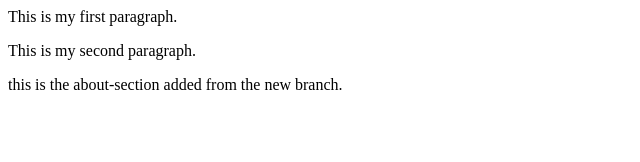
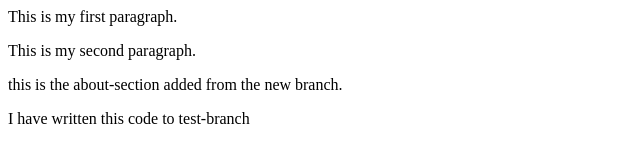
Before and after one commit to HimalDev-Bhandari/git-demo, a plain HTML site: page index.html in a window 1280 px wide. Shown: the whole page, without its empty margins (0-640 px from the left). Drawn offline with Linux system fonts and the light colour scheme.

Commit message:
I have written some code to test-branch

```diff
--- a/index.html
+++ b/index.html
@@ -1,3 +1,4 @@
 <p>This is my first paragraph.</p>
 <p>This is my second paragraph.</p>
 <P>this is the about-section added from the new branch.</P>
+<P>I have written this code to test-branch</P>
```
